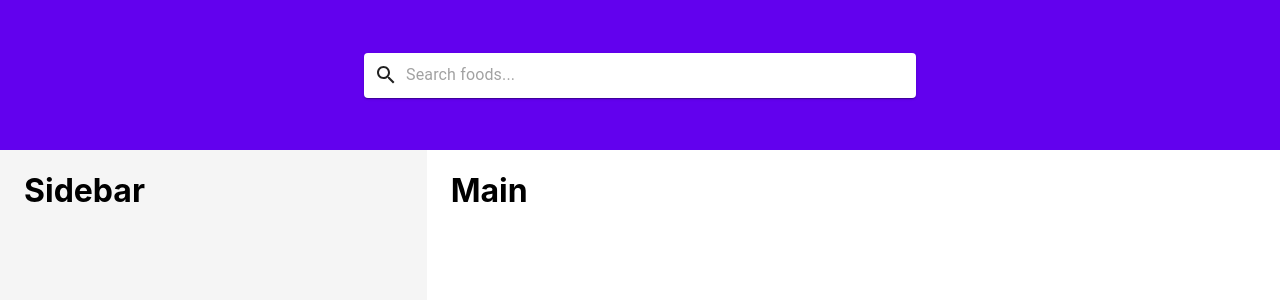
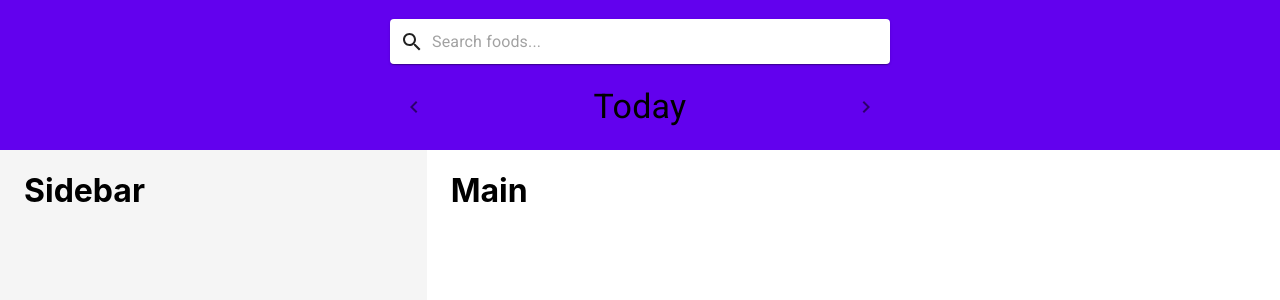
Before and after one commit to livelifedev/food-nutri-v2, a React (Create React App) app: page / in a window 1280 px wide. Shown: the top 300 px of the page. Built offline with nearby package versions, Linux system fonts and the light colour scheme.

Commit message:
add nav bar for day cycle

```diff
--- a/package.json
+++ b/package.json
@@ -10,7 +10,8 @@
     "@testing-library/user-event": "^7.2.1",
     "react": "^16.12.0",
     "react-dom": "^16.12.0",
-    "react-scripts": "3.3.0"
+    "react-scripts": "3.3.0",
+    "typeface-roboto": "0.0.75"
   },
   "scripts": {
     "start": "react-scripts start",
--- a/src/App.jsx
+++ b/src/App.jsx
@@ -30,7 +30,7 @@ const App = () => {
 
   return (
     <Box>
-      <Box container className={classes.header}>
+      <Box className={classes.header}>
         <Header />
       </Box>
       <Grid container className={classes.sidebar}>
--- a/src/components/Header.jsx
+++ b/src/components/Header.jsx
@@ -1,14 +1,26 @@
 import React from 'react';
 import { makeStyles } from '@material-ui/core/styles';
 import {
-  Container, InputBase, InputAdornment, Paper,
+  InputBase, InputAdornment, Paper, Typography, IconButton,
 } from '@material-ui/core';
 import SearchIcon from '@material-ui/icons/Search';
+import NavigateNextIcon from '@material-ui/icons/NavigateNext';
+import NavigateBeforeIcon from '@material-ui/icons/NavigateBefore';
 import Box from '@material-ui/core/Box';
 
 const useStyles = makeStyles({
   wrapper: {
+    display: 'flex',
+    flexDirection: 'column',
+    maxWidth: '500px',
+    margin: 'auto',
     height: '100%',
+    justifyContent: 'space-evenly',
+  },
+  nav: {
+    display: 'flex',
+    alignItems: 'center',
+    justifyContent: 'space-between',
   },
   search: {
     height: '45px',
@@ -23,8 +35,7 @@ const Header = () => {
   const classes = useStyles();
 
   return (
-    <Box className={classes.wrapper} display="flex" alignItems="center">
-      <Container maxWidth="sm">
+    <Box className={classes.wrapper}>
       <Paper>
         <InputBase
           className={classes.search}
@@ -38,7 +49,11 @@ const Header = () => {
           fullWidth
         />
       </Paper>
-      </Container>
+      <Box className={classes.nav}>
+        <IconButton><NavigateBeforeIcon /></IconButton>
+        <Typography align="center" variant="h4" component="h2">Today</Typography>
+        <IconButton><NavigateNextIcon /></IconButton>
+      </Box>
     </Box>
   );
 };
--- a/src/index.js
+++ b/src/index.js
@@ -1,6 +1,7 @@
 /* eslint-disable react/jsx-filename-extension */
 import React from 'react';
 import ReactDOM from 'react-dom';
+import 'typeface-roboto';
 import App from './App';
 import './index.css';
 
```
Also changed, not shown: 1 other file (tests, documents, lock files or other folders). Lines whose indentation alone changed are shown as unchanged.
